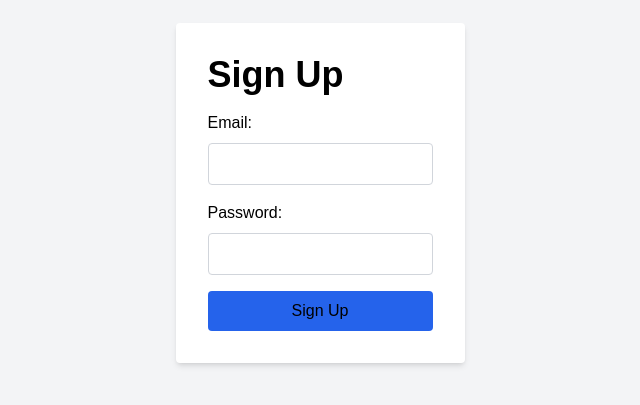
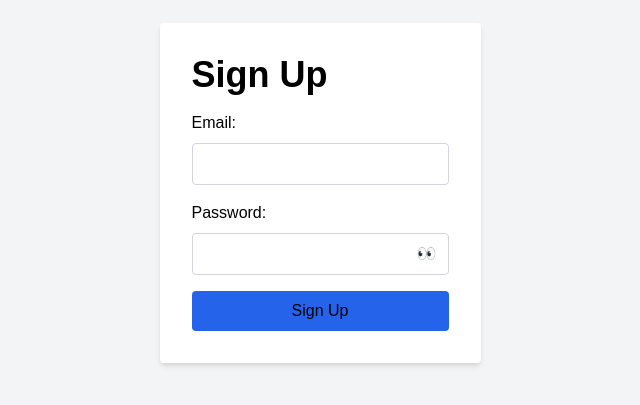
Before and after one commit to sofiagalkina/StreakSnap, a Next.js app: page /signup in a window 1280 px wide. Shown: the part 207-612 px from the top of the page, without its empty margins (320-960 px from the left). Built offline with nearby package versions, Linux system fonts and the light colour scheme.

Commit message:
input text color + toggle for seeing password

```diff
--- a/src/app/login/page.tsx
+++ b/src/app/login/page.tsx
@@ -42,22 +42,36 @@ const LoginPage: React.FC = () => {
             id="email"
             value={email}
             onChange={(e) => setEmail(e.target.value)}
-            className="w-full p-2 border border-gray-300 rounded"
+            className="w-full p-2 border border-gray-300 rounded text-black"
             required
           />
         </div>
 
-        <div className="mb-4">
+        <div className="mb-4 relative">
   <label htmlFor="password" className="block mb-2 text-black">Password:</label>
+  <div className="relative">
     <input
       type="password"
       id="password"
       value={password}
       onChange={(e) => setPassword(e.target.value)}
-            className="w-full p-2 border border-gray-300 rounded"
+      className="w-full p-2 border border-gray-300 rounded text-black pr-10" // Add pr-10 for space for the icon
       required
     />
+    <span
+      className="absolute right-3 top-1/2 transform -translate-y-[45%] cursor-pointer text-gray-500"
+      onClick={() => {
+        const inputField = document.getElementById('password') as HTMLInputElement;
+        if (inputField) {
+          inputField.type = inputField.type === 'password' ? 'text' : 'password';
+        }
+      }}
+    >
+      👀
+    </span>
   </div>
+</div>
+
 
         {errorMessage && (
           <p className="text-red-600 mb-4 text-center">{errorMessage}</p>
--- a/src/app/signup/page.tsx
+++ b/src/app/signup/page.tsx
@@ -36,21 +36,35 @@ const SignUpPage: React.FC = () => {
             id="email"
             value={email}
             onChange={(e) => setEmail(e.target.value)}
-            className="w-full p-2 border border-gray-300 rounded"
+            className="w-full p-2 border border-gray-300 rounded text-black"
             required
           />
         </div>
         <div className="mb-4">
   <label htmlFor="password" className="block mb-2 text-black">Password:</label>
+  <div className="relative">
     <input
       type="password"
       id="password"
       value={password}
       onChange={(e) => setPassword(e.target.value)}
-            className="w-full p-2 border border-gray-300 rounded"
+      className="w-full p-2 border border-gray-300 rounded text-black pr-10"
       required
     />
+    <span
+      className="absolute right-3 top-1/2 transform -translate-y-1/2 cursor-pointer text-gray-500"
+      onClick={() => {
+        const inputField = document.getElementById('password') as HTMLInputElement;
+        if (inputField) {
+          inputField.type = inputField.type === 'password' ? 'text' : 'password';
+        }
+      }}
+    >
+      👀
+    </span>
   </div>
+</div>
+
         <button type="submit" className="w-full py-2 bg-blue-600 text-black rounded hover:bg-blue-700">
           Sign Up
         </button>
```
Lines whose indentation alone changed are shown as unchanged.
